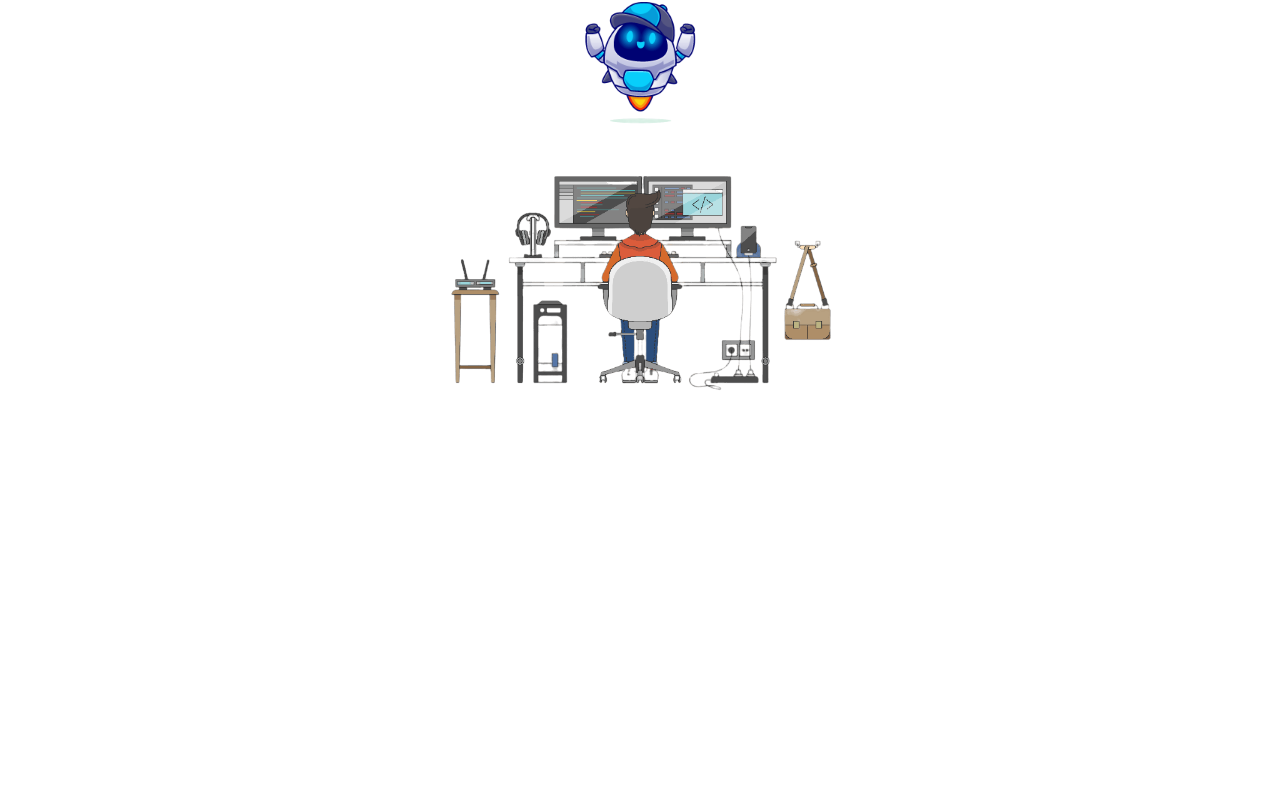
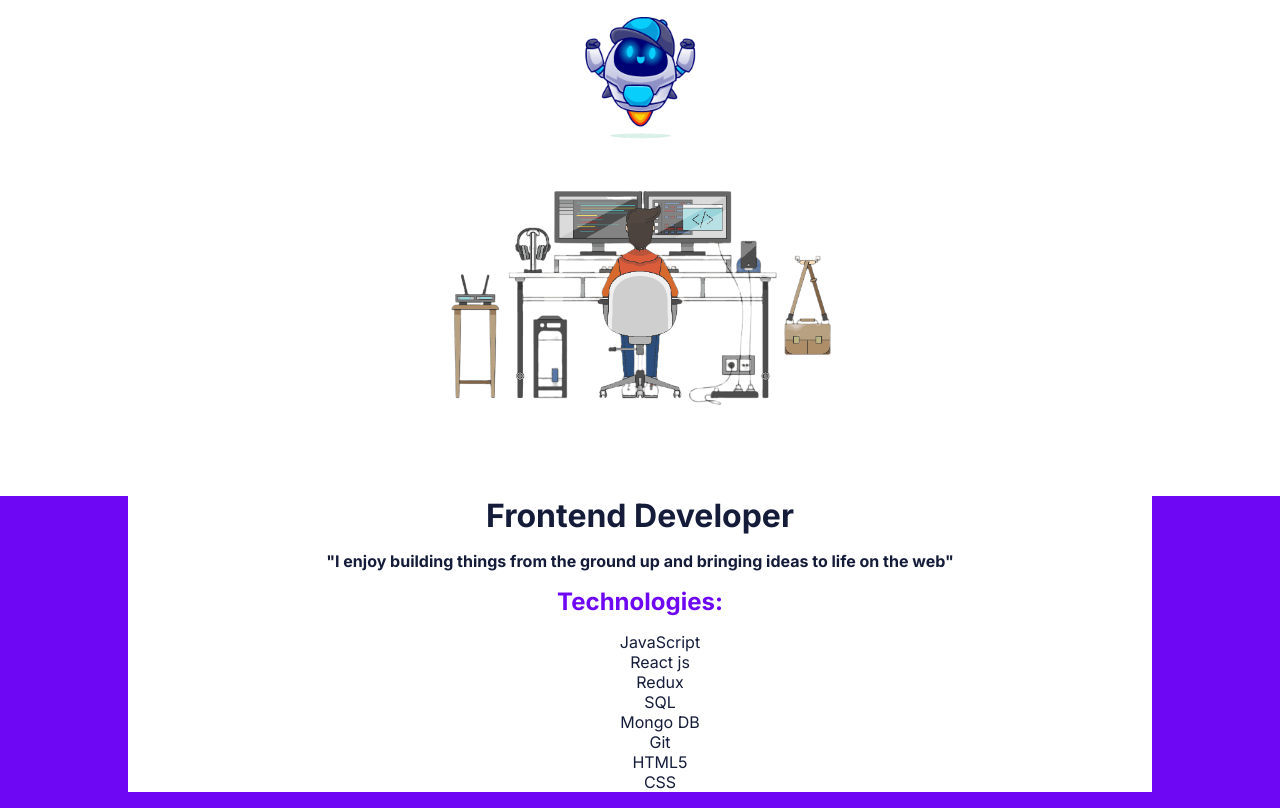
Before and after one commit to ddkogit/myPortfolio, a React (Vite) app: page / in a window 1280 px wide. Shown: the part 283-1091 px from the top of the page. Before the commit the page ends 800 px from the top, so only its background shows below. Built offline with nearby package versions, Linux system fonts and the light colour scheme.

Commit message:
Home page redesign with color and margin

```diff
--- a/src/App.jsx
+++ b/src/App.jsx
@@ -4,6 +4,7 @@ import viteLogo from '/vite.svg'
 import './App.css'
 import Home from './pages/Home'
 import Navbar from './components/Navbar'
+import SkillCard from './components/SkillCard'
 
 function App() {
   const [count, setCount] = useState(0)
@@ -11,6 +12,7 @@ function App() {
   return (
    <>
    <Home />
+   <SkillCard />
    </>
   )
 }
--- a/src/components/Navbar.css
+++ b/src/components/Navbar.css
@@ -15,6 +15,8 @@
     letter-spacing: 1px;
     cursor: pointer;
 
+    transition: all 0.3s ease;
+
 }
 
 .logo{
@@ -26,3 +28,10 @@
     border-radius: 100px;
     background-color: #c3abe2;
 }
+
+.hireme-button:hover{
+    background-color: #6E07F3;
+    color: white;
+
+    transform: scale(1.1);
+}
--- /dev/null
+++ b/src/components/SkillCard.css
@@ -0,0 +1,20 @@
+.skill-container{
+    max-width: 80vw;
+    margin: 0 auto;
+    background-color: white;
+    text-align: center;
+}
+
+.tech-title{
+    color: #6E07F3;
+    font-weight: bold;
+    font-size: 1.5rem;
+}
+
+.tech-description{
+    font-weight: bold;
+}
+
+ul{
+    list-style:  none;
+}
--- /dev/null
+++ b/src/components/SkillCard.jsx
@@ -0,0 +1,45 @@
+import React from "react";
+import "./SkillCard.css";
+
+function SkillCard() {
+  return (
+    <div className="skill-container">
+      <div className="h2">Frontend Developer</div>
+      <p className="tech-description">
+        "I enjoy building things from the ground up and bringing ideas to life
+        on the web"
+      </p>
+
+      <div className="tech-title">Technologies:</div>
+
+      <ul>
+        <li>
+            JavaScript
+        </li>
+        <li>
+            React js
+        </li>
+        <li>
+            Redux
+        </li>
+        <li>
+            SQL
+        </li>
+        <li>
+            Mongo DB
+        </li>
+        <li>
+            Git
+        </li>
+        <li>
+            HTML5
+        </li>
+        <li>
+            CSS
+        </li>
+      </ul>
+    </div>
+  );
+}
+
+export default SkillCard;
--- a/src/index.css
+++ b/src/index.css
@@ -6,6 +6,10 @@
 
 body{
     font-family: "Inter", sans-serif;
+    background-color: #6E07F3;
+    margin: 0;
+    padding: 0;
+
 }
 
 .h1{
--- a/src/pages/Home.css
+++ b/src/pages/Home.css
@@ -1,5 +1,4 @@
 body{
-    background-color: white;
     color: #141C3A;
 }
 
@@ -9,7 +8,17 @@ body{
 
 .home-container{
     max-width: 80vw;
+    margin: 0 auto;
+    padding: 20px 0;
+}
+
+.nav{
+
     margin: 20px auto;
+}
+.home-wrap{
+
+    background-color: white;
 }
 
 
@@ -17,6 +26,7 @@ body{
     display: flex;
     flex-direction: column;
     align-items: center;
+    margin-top: 15px;
 
 
 
--- a/src/pages/Home.jsx
+++ b/src/pages/Home.jsx
@@ -3,6 +3,8 @@ import Navbar from "../components/Navbar";
 import "./Home.css";
 function Home() {
   return (
+    <div className="home-wrap">
+
     <div className="home-container">
       <Navbar />
 
@@ -20,6 +22,7 @@ function Home() {
       <img className="landscape-img" src="/landbg.png" alt="avatar image" />
       </div>
     </div>
+    </div>
   );
 }
 
```
Also changed, not shown: src/App.css (line endings or trailing spaces).
